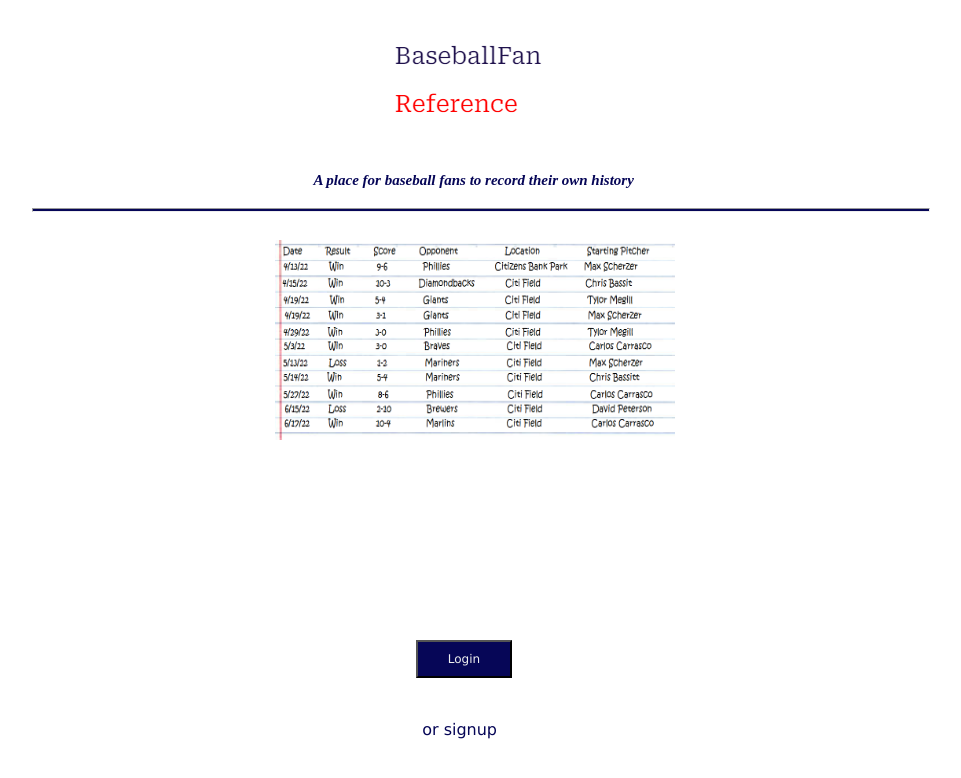
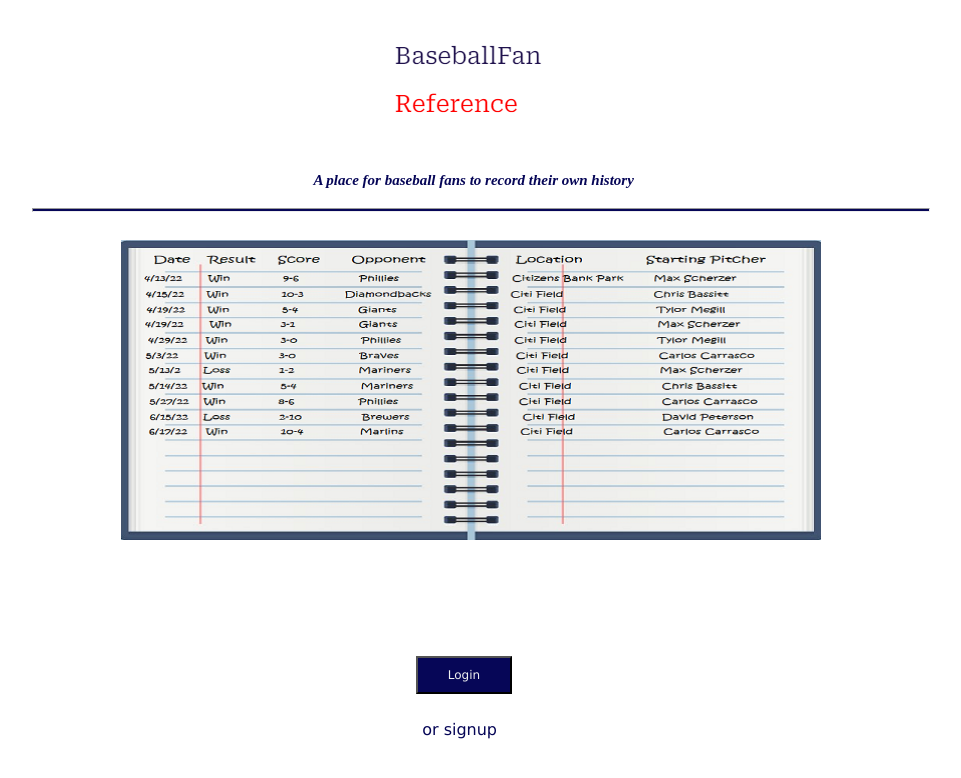
Before and after one commit to jcoteeeeee/BaseballFan-Reference, a React (Vite) app in the folder client/: page / in a window 1280 px wide. Shown: the top 778 px of the page, without its empty margins (173-1134 px from the left). Built offline with nearby package versions, Linux system fonts and the light colour scheme; no server answers.

Commit message:
changed homepage photo

```diff
--- a/client/src/components/Homepage.jsx
+++ b/client/src/components/Homepage.jsx
@@ -21,7 +21,7 @@ const Homepage = ( {handleLogBtnClick, handleSignupClick} ) => {
         <div id='homepage'>
             <div id='home-top'>
                 <Header/>
-                <img id='home-photo' src='./photos/bfr-homepage.png' />
+                <img id='home-photo' src='./photos/bfref-homepage.png' />
                 <h2 id='slogan'>A place for baseball fans to record their own history </h2>
             </div>
             <hr/>
--- a/client/src/components/Login.jsx
+++ b/client/src/components/Login.jsx
@@ -6,11 +6,11 @@ const Login = ( {handleLogin} ) => {
             <Header/>
             <form id='login-form' onSubmit={handleLogin}>
                 <h2>Login</h2>
-                <label>Email</label>
-                <input id='email' className='login-input' name='email' /> {/*make required later */}
+                <label className='login-label'>Email</label>
+                <input id='email' className='login-input' name='email' align='left'/> {/*make required later */}
                 <br/>
-                <label>Password</label>
-                <input id='password' className='login-input' name='password' /> {/*make required later */}
+                <label className='login-label'>Password</label>
+                <input id='password' className='login-input' name='password' align='left'/> {/*make required later */}
                 <br/>
                 <button type='submit'>Login</button>
             </form>
--- a/client/src/css/App.css
+++ b/client/src/css/App.css
@@ -16,15 +16,15 @@
 }
 
 #home-photo {
-    width: 400px;
-    height: 200px;
+    width: 700px;
+    height: 300px;
     top: 30%;
-    left: 35%;
+    left: 23%;
     position: absolute;
 }
 
 #to-login {
-    top: 80%;
+    top: 82%;
     left: 46%;
     position: absolute;
     font-size: 12px;
@@ -66,14 +66,17 @@ hr {
 
 #login-form h2 {
     font-size: 20px;
+    font-family: Verdana, sans-serif;
+    color: rgb(6, 6, 87);
     top: 1%;
     position: absolute;
 }
 
-.login-input {
-    margin: 1 rem 0;
+.login-label {
+    font-size: 16px;
+    display: inline-block
 }
 
-label {
-    text-align: left
+.login-input {
+    width: 150px;
 }
```
Also changed, not shown: client/photos/bfr-other-logo.png (added), client/photos/bfref-homepage.png (added), client/src/components/Header.jsx (line endings or trailing spaces).
